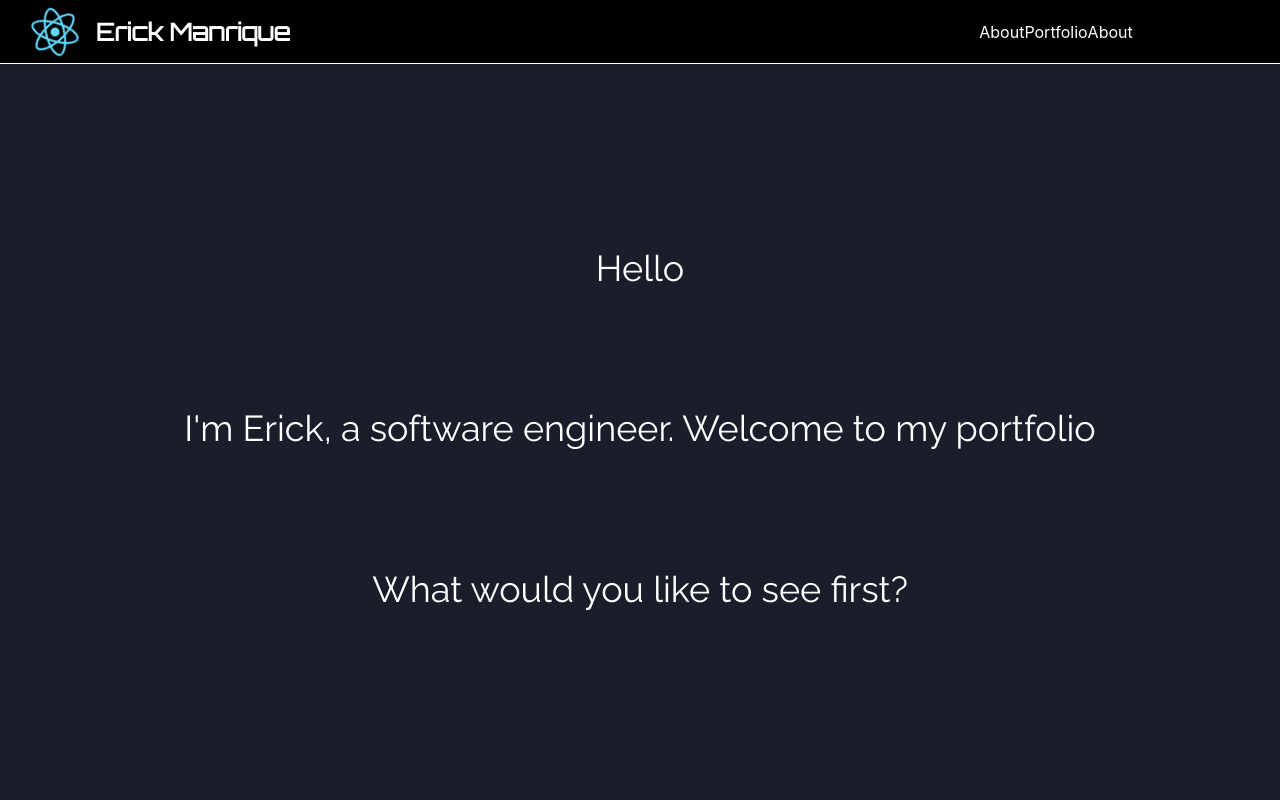
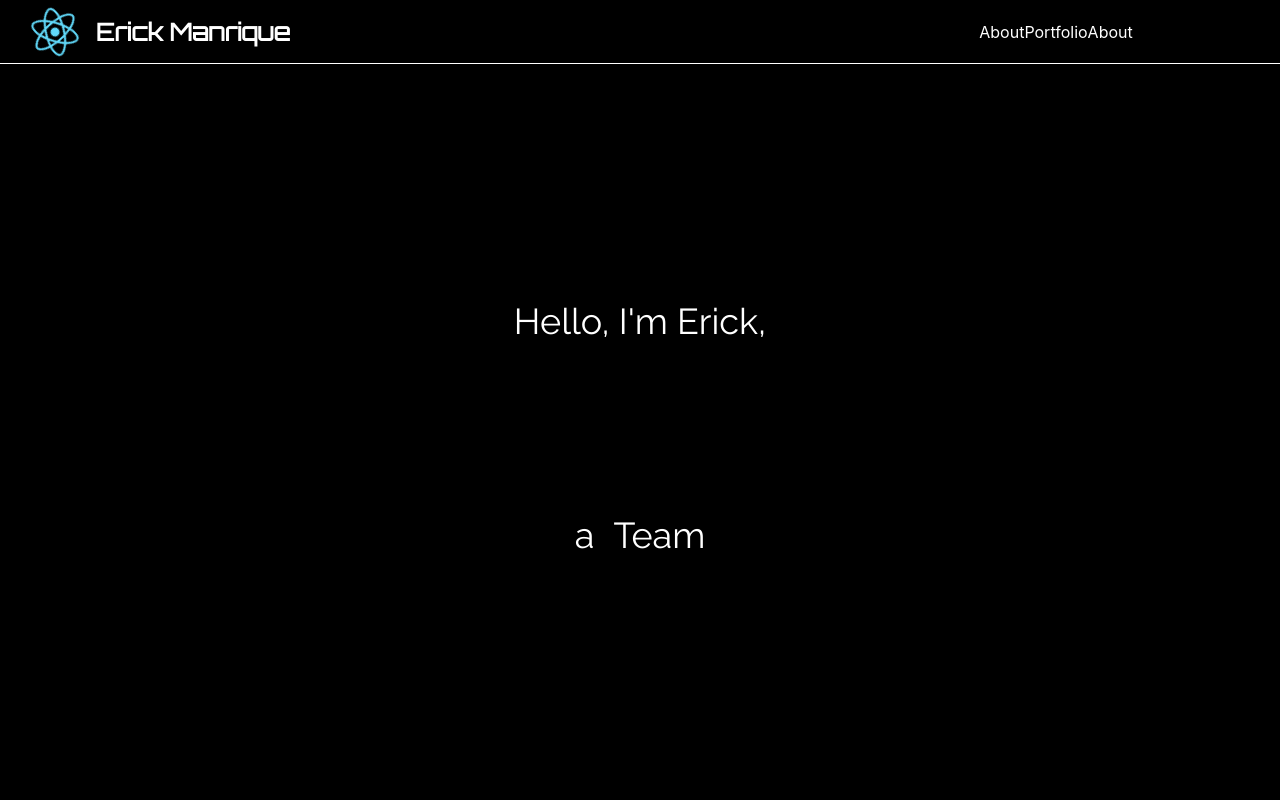
Before and after one commit to yeezick/portfolio, a React (Create React App) app: page / in a window 1280 px wide. Shown: the top 800 px of the page. Built offline with nearby package versions, Linux system fonts and the light colour scheme.

Commit message:
getting ready to animate the landing page with changing text

```diff
--- a/src/App.css
+++ b/src/App.css
@@ -4,9 +4,22 @@
   box-sizing: border-box;
 }
 body {
-  background-color: #1a1e2a;
+  background-color: black;
   max-width: 100vw;
 }
 .app-section {
   margin: 0 2rem;
 }
+
+/* ---- particles.js container ---- */
+
+#particles-js {
+  position: absolute;
+  width: 100%;
+  height: 100%;
+  background-color: #b61924;
+  background-image: url("");
+  background-repeat: no-repeat;
+  background-size: cover;
+  background-position: 50% 50%;
+}
--- a/src/App.js
+++ b/src/App.js
@@ -7,6 +7,8 @@ import Portfolio from "./screens/portfolio/Portfolio"
 import "./App.css";
 
 function App() {
+
+
   return (
     <Layout className="App">
      <Route exact path="/">
--- a/src/components/projects/projects.css
+++ b/src/components/projects/projects.css
@@ -5,7 +5,7 @@ padding: 1rem;
   margin: 2rem 0;
   padding: 1rem  1.25rem;
 
-  background-color: #FFF8E7;
+  background-color: #cfcbba;
   color: black;
   border-radius: 3px;
   text-align: center;
--- a/src/layout/layout/layout.css
+++ b/src/layout/layout/layout.css
@@ -18,6 +18,7 @@ p, li {
   margin: auto;
 }
 .section-title {
+  color: white;
   max-width: 70vw;
   margin: 2rem auto 0.5rem;
   font-size: 2rem;
@@ -37,6 +38,7 @@ p, li {
 align-items: center;
 }
 .list-title {
+  /* color: #8b817d; */
   margin: 1rem auto;
   writing-mode: vertical-lr;
   text-orientation: upright;
--- a/src/screens/landing/Landing.jsx
+++ b/src/screens/landing/Landing.jsx
@@ -43,11 +43,11 @@ const Landing = () => {
   return (
     <div>
       <section className="intro app-section">
-        <p className="intro-hello">Hello</p>
+        <p className="intro-hello">Hello, I'm Erick,</p>
         <p className="intro-me">
-          I'm Erick, a software engineer. Welcome to my portfolio
+           a <span className="intro-span"> </span>
         </p>
-        <p className="intro-options">What would you like to see first?</p>
+        {/* <p className="intro-options">What would you like to see first?</p> */}
       </section>
 
       <section className="atom-wrapper">
--- a/src/screens/landing/landing.css
+++ b/src/screens/landing/landing.css
@@ -8,6 +8,80 @@
 }
 .intro * {
   font-size: 2.25rem;
+}
+.intro-span::before {
+  content: "Software Engineer";
+  animation: changingText infinite 10s;
+  padding-left: 10px;
+}
+@keyframes changingText {
+  0%{
+    content: "Software Engineer"
+  }
+3% {
+  content: "Software Engin"
+}
+5% {
+  content: "Software"
+}
+10% {
+  content: "Soft"
+}
+15% {
+  content:""
+}
+20% {
+  content: "Pro"
+}
+25% {
+  content:"Problem "
+}
+30% {
+  content:"Problem Sol"
+}
+35% {
+  content:"Problem Solver"
+}
+40% {
+  content: "Problem Sol"
+}
+45% {
+  content:"Problem "
+}
+50% {
+  content: "Pro"
+}
+55% {
+  content:""
+}
+60% {
+  content: "Team"
+}
+65% {
+  content:"Team Player"
+}
+70% {
+  content: "Team"
+}
+75% {
+  content:""
+}
+80% {
+  content:"Lea"
+}
+85% {
+  content: "Leader"
+}
+90% {
+  content:"Lea"
+}
+95% {
+  content:""
+}
+100% {
+  content: "Software Engineer"
+}
+
 }
 
 .atom-wrapper {
```
Also changed, not shown: 1 other file (tests, documents, lock files or other folders).
